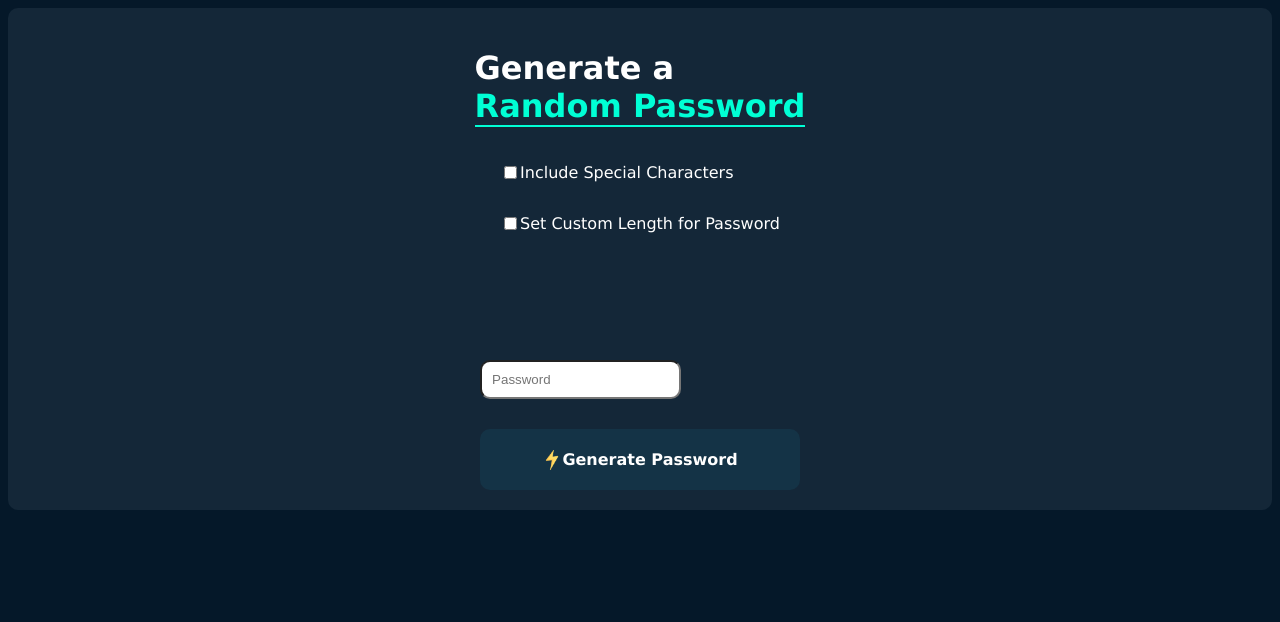
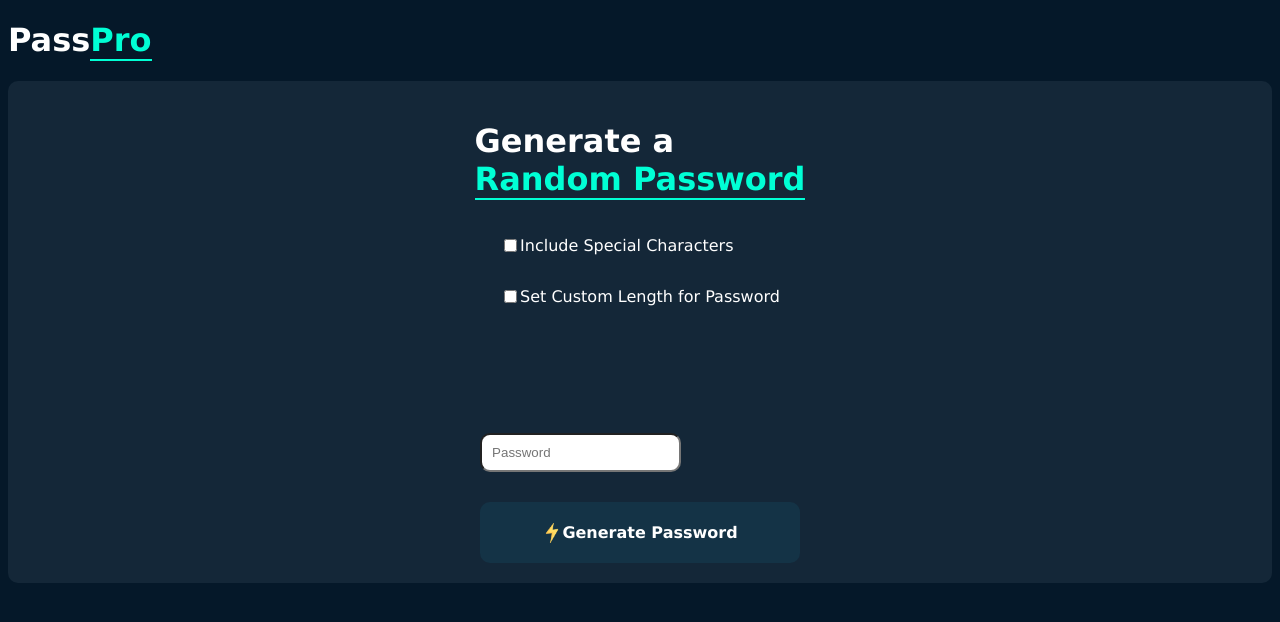
Before and after one commit to TanishqSehgal7/RandomPasswordGenerator, a plain HTML site: page password.html in a window 1280 px wide. Drawn offline with Linux system fonts and the light colour scheme.

Commit message:
Pass Pro App

```diff
--- a/password.html
+++ b/password.html
@@ -7,6 +7,8 @@
     <link href="./password.css" rel="stylesheet">
 </head>
 <body>
+
+    <h1>Pass<span>Pro</span></h1>
 
     <div class="container">
 
```
